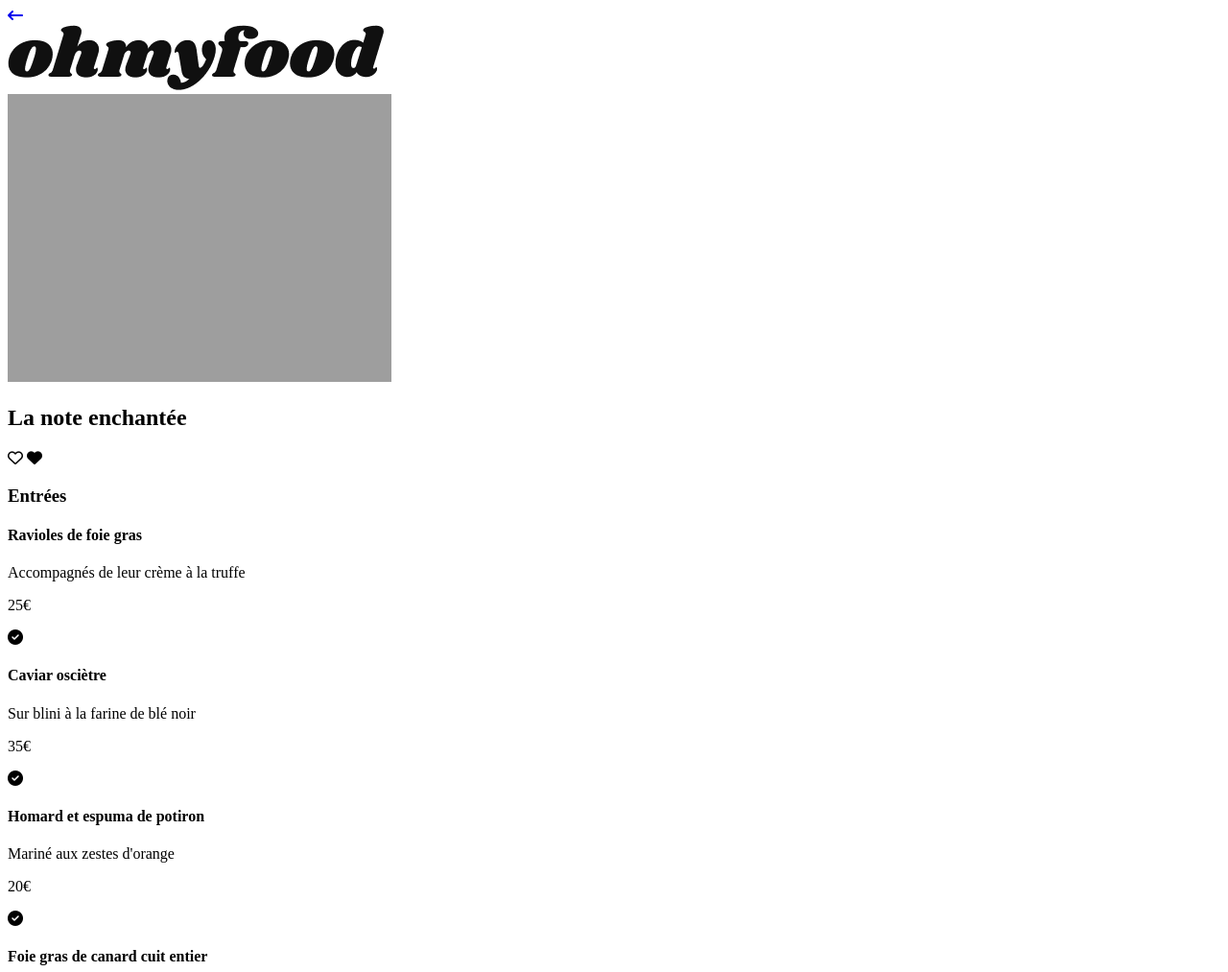
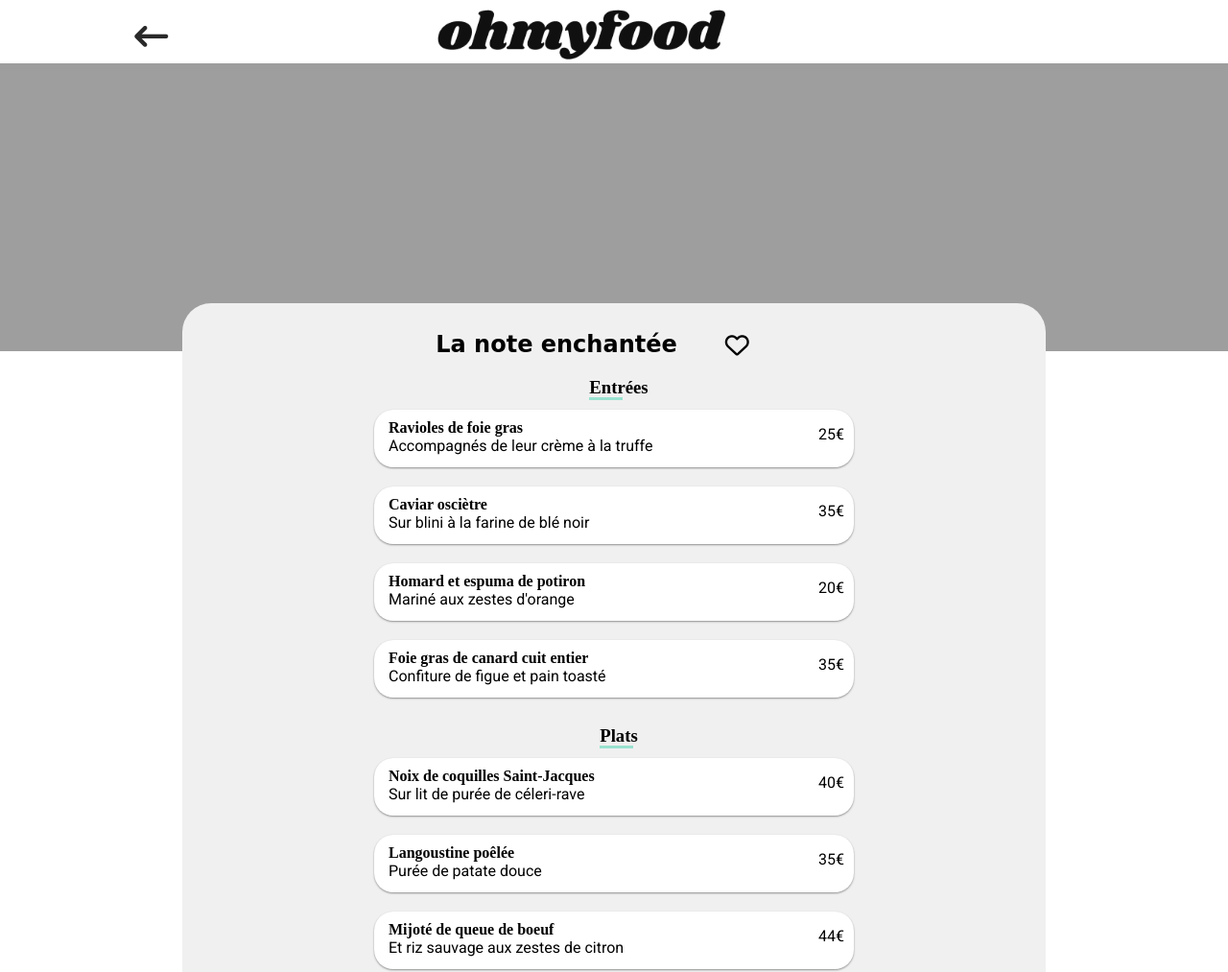
Before and after one commit to Sofsii/Ohmyfood, a website: page la_note_enchantée.html in a window 1280 px wide. Shown: the top 1013 px of the page at 96% size. Drawn offline with nearby package versions, Linux system fonts and the light colour scheme; the site is published under a folder, as on GitHub Pages, so addresses that start at the root find nothing; a web font is replaced by a local one.

Commit message:
test 2 style

```diff
--- a/la_note_enchantée.html
+++ b/la_note_enchantée.html
@@ -4,8 +4,8 @@
     <meta charset="UTF-8">
     <meta http-equiv="X-UA-Compatible" content="IE=edge">
     <meta name="viewport" content="width=device-width, initial-scale=1.0">
-    <link rel="stylesheet" href="/css/style.css">
-    <link rel="stylesheet" href="/css/normalize.css">
+    <link rel="stylesheet" href="css/style.css">
+    <link rel="stylesheet" href="css/normalize.css">
     <script src="https://kit.fontawesome.com/dc1b2230f7.js" crossorigin="anonymous"></script>
     <link rel="preconnect" href="https://fonts.googleapis.com">
     <link rel="preconnect" href="https://fonts.gstatic.com" crossorigin>
@@ -15,12 +15,12 @@
 <body>
     <Header class="header_menu">
         <div class="retour">
-            <a href="/index.html">
+            <a href="index.html">
                 <i class="fa-solid fa-arrow-left-long"></i>
             </a>
         </div>
         <div class="logo" >
-            <img  src="./img/ohmyfood.png" alt="Logo Ohmyfood">
+            <img  src="img/ohmyfood.png" alt="Logo Ohmyfood">
         </div>
     </Header>
     <main class="menu">
--- a/la_palette_du_gout.html
+++ b/la_palette_du_gout.html
@@ -4,8 +4,8 @@
     <meta charset="UTF-8">
     <meta http-equiv="X-UA-Compatible" content="IE=edge">
     <meta name="viewport" content="width=device-width, initial-scale=1.0">
-    <link rel="stylesheet" href="/css/style.css">
-    <link rel="stylesheet" href="/css/normalize.css">
+    <link rel="stylesheet" href="css/style.css">
+    <link rel="stylesheet" href="css/normalize.css">
     <script src="https://kit.fontawesome.com/dc1b2230f7.js" crossorigin="anonymous"></script>
     <link rel="preconnect" href="https://fonts.googleapis.com">
     <link rel="preconnect" href="https://fonts.gstatic.com" crossorigin>
@@ -15,12 +15,12 @@
 <body>
     <Header class="header_menu">
         <div class="retour">
-            <a href="/index.html">
+            <a href="index.html">
                 <i class="fa-solid fa-arrow-left-long"></i>
             </a>
         </div>
         <div class="logo" >
-            <img  src="./img/ohmyfood.png" alt="Logo Ohmyfood">
+            <img  src="img/ohmyfood.png" alt="Logo Ohmyfood">
         </div>
     </Header>
     <main class="menu">
```
Also changed, not shown: le_delice_des_sens.html (+4 -4 lines).
